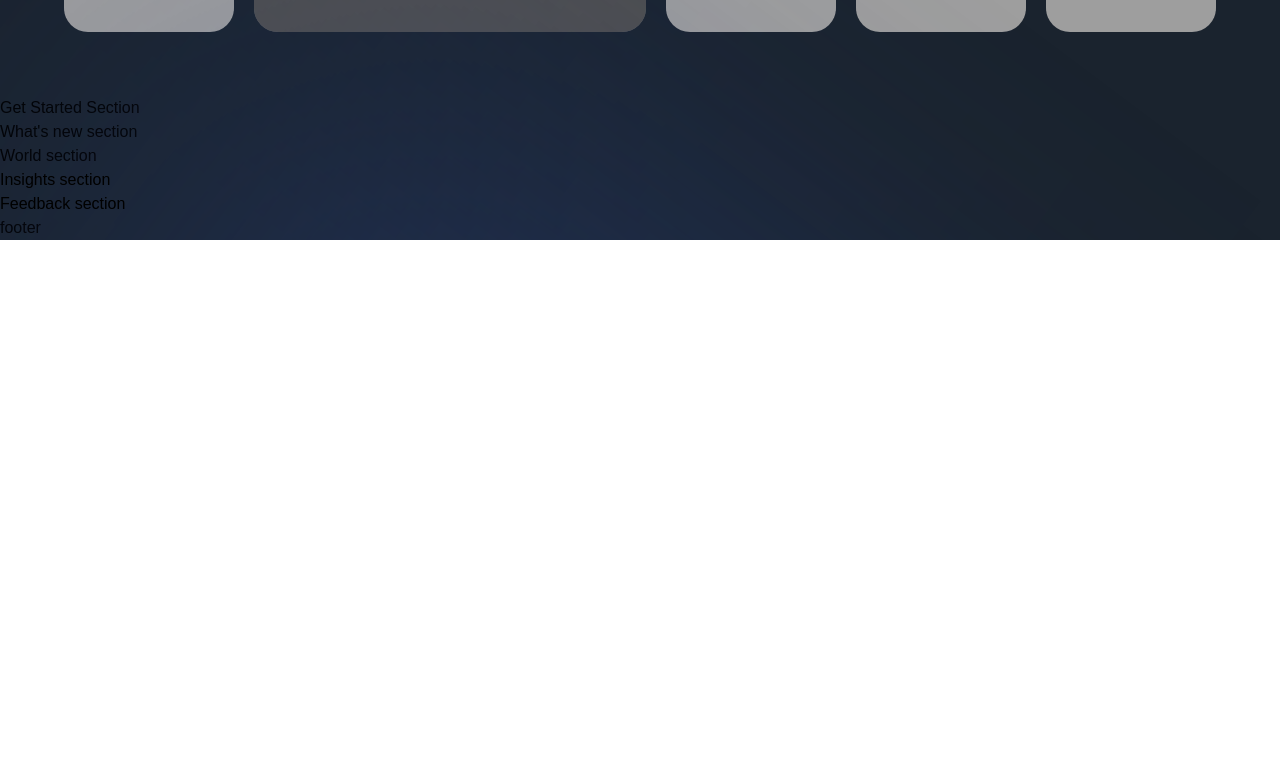
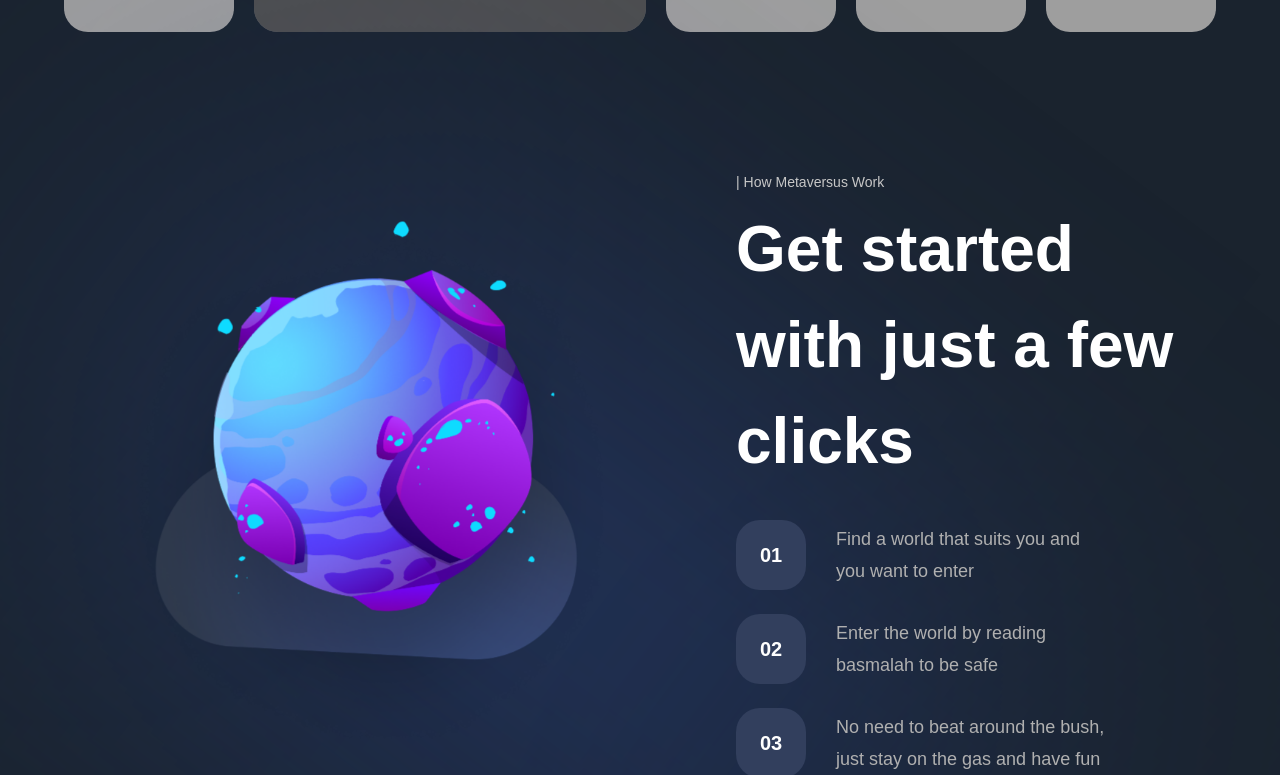
Before and after one commit to jareerzeenam/nextjs-metaverse-app, a Next.js app: page / in a window 1280 px wide. Shown: the part 2490-3265 px from the top of the page. Before the commit the page ends 2730 px from the top, so only its background shows below. Built offline with nearby package versions, Linux system fonts and the light colour scheme; grey boxes are pictures that could not be loaded; a web font is replaced by a local one.

Commit message:
Get Started & Start Steps section completed

```diff
--- a/components/StartSteps.jsx
+++ b/components/StartSteps.jsx
@@ -1,6 +1,14 @@
-const StartSteps = () => (
-  <div>
-    start steps
+import styles from "../styles";
+
+
+const StartSteps = ({number, text}) => (
+  <div className={`${styles.flexCenter} flex-row`}>
+    <div className={`${styles.flexCenter} w-[70px] h-[70px] rounded-[24px] bg-[#323f5d]`}>
+      <p className="font-bold text-[20px] text-white">0{number}</p>
+    </div>
+    <p className="flex-1 ml-[30px] font-normal text-[18px] text-[#B0B0B0] leading-[32px]">
+      {text}
+    </p>
   </div>
 );
 
--- a/sections/GetStarted.jsx
+++ b/sections/GetStarted.jsx
@@ -1,8 +1,49 @@
 'use client';
 
+import { motion } from 'framer-motion';
+
+import styles from "../styles";
+import { staggerContainer, fadeIn, planetVariants } from '../utils/motion';
+import { StartSteps, TitleText, TypingText } from '../components';
+import { startingFeatures } from '../constants';
+
 const GetStarted = () => (
-  <section>
-    Get Started Section
+  <section className={`${styles.paddings} relative z-10`}>
+    <motion.div
+    variants={staggerContainer}
+    initial="hidden"
+    whileInView="show"
+    viewport={{ once: 'false', amount: 0.25 }}
+    className={`${styles.innerWidth} mx-auto flex lg:flex-row flex-col gap-8`}
+    >
+      <motion.div
+      variants={planetVariants('left')}
+      className={`flex-1 ${styles.flexCenter}`}
+      >
+        <img
+        src='/get-started.png'
+        alt='get-started'
+        className='w-[90%] h-[90%] object-contain'
+        />
+      </motion.div>
+      <motion.div
+      variants={fadeIn('left', 'tween', 0.2, 1)}
+      className='flex-[0.75] flex justify-center flex-col'
+      >
+        <TypingText title="| How Metaversus Work"/>
+        <TitleText title={<>Get started with just a few clicks</>}/>
+        <div className='mt-[31px] flex flex-col max-w-[370px] gap-[24px]'>
+          {startingFeatures.map((feature, index)=>(
+            <StartSteps
+            key={feature}
+            number={index+1}
+            text={feature}
+            />
+          ))}
+        </div>
+      </motion.div>
+
+    </motion.div>
   </section>
 );
 
```
